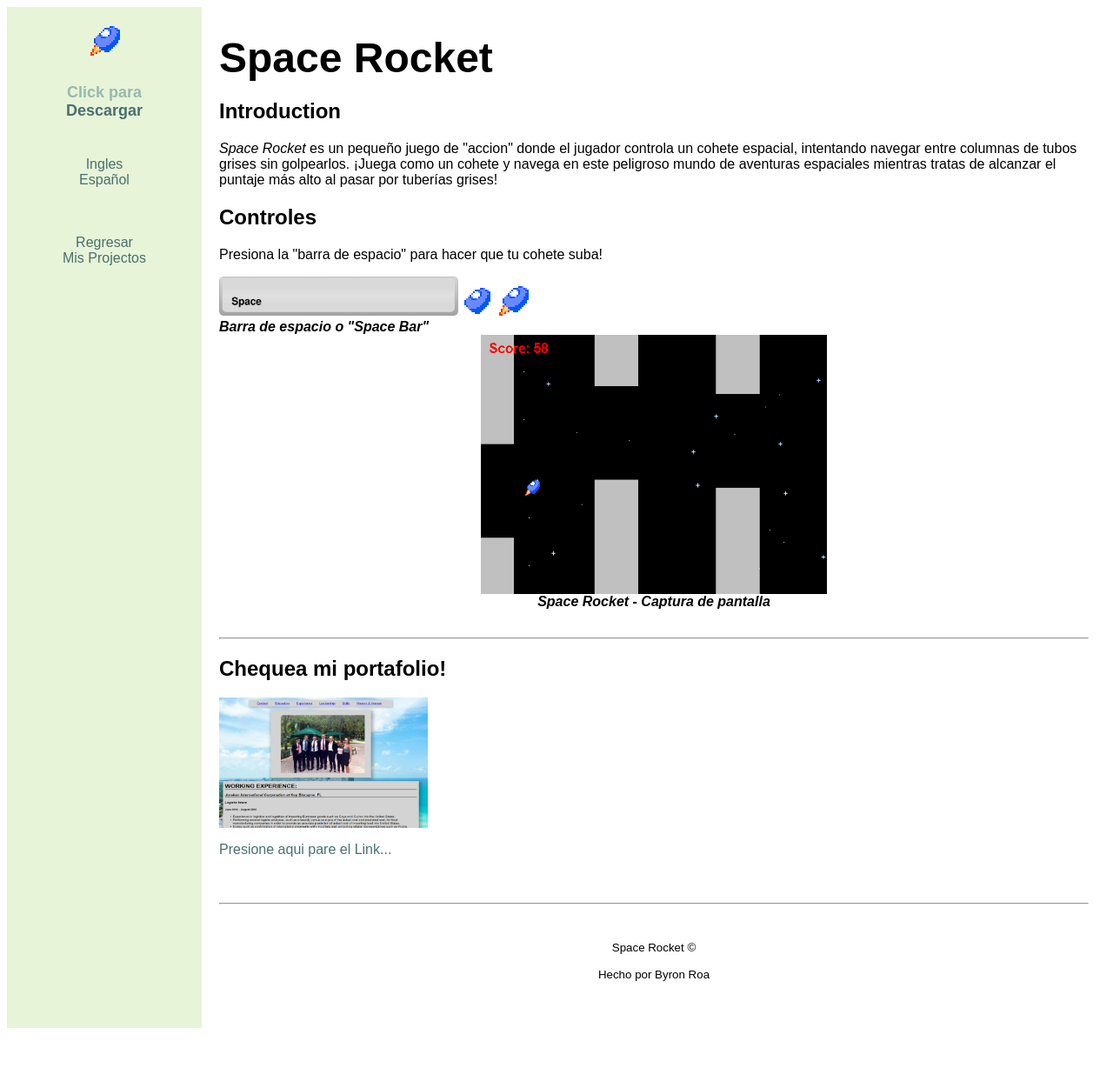
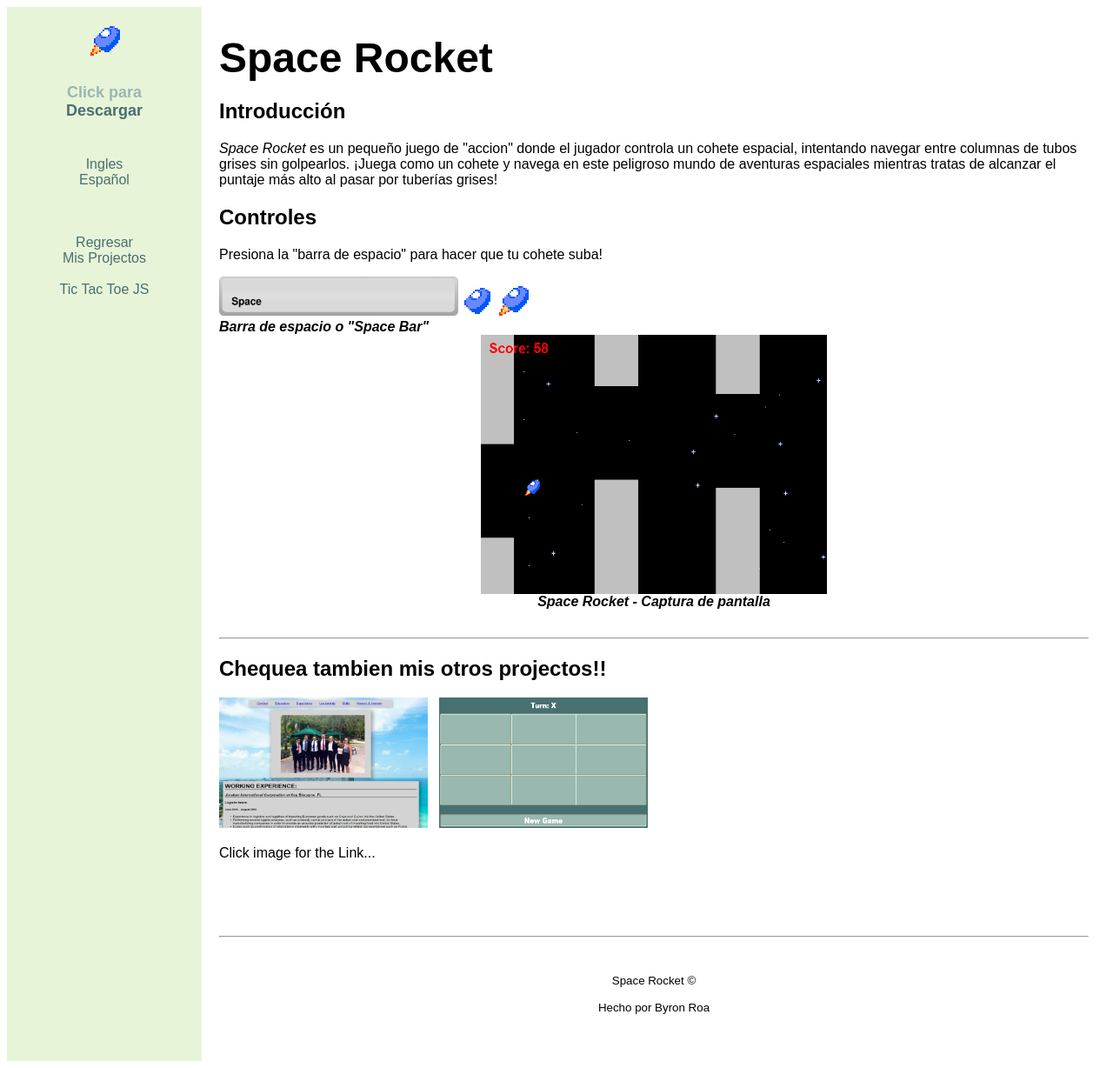
Before and after one commit to bcodemaster/SpaceRocket, a plain HTML site: page indice.html in a window 1280 px wide. Shown: the whole page at 87% size. Before the commit the page ends 1190 px from the top, so only its background shows below. Drawn offline with Linux system fonts and the light colour scheme.

Commit message:
Add files via upload

```diff
--- a/indice.html
+++ b/indice.html
@@ -43,6 +43,9 @@
             <br>
             <br>
             <a href="https://bcodemaster.github.io/school.html">Regresar<br>Mis Projectos</a>
+            <br>
+            <br>
+            <a href="https://bcodemaster.github.io/TitTacToeJS/indice.html">Tic Tac Toe JS</a>
           </font>
         </center>
     </td>
@@ -55,7 +58,7 @@
             <b>Space Rocket</b>
         </font>
         <br>
-        <h2>Introduction</h2>
+        <h2>Introducción</h2>
         <p>
         <i>Space Rocket</i> es un pequeño juego de "accion" donde el jugador controla un cohete espacial, intentando navegar entre columnas de tubos grises sin golpearlos.
         ¡Juega como un cohete y navega en este peligroso mundo de aventuras espaciales mientras tratas de alcanzar el puntaje más alto al pasar por tuberías grises!
@@ -83,9 +86,9 @@
          <p></p>
          <p></p>
          <hr>
-         <h2>Chequea mi portafolio!</h2>
-      <p><a href="https://bcodemaster.github.io/portfolio.html" target="_blank"><img width="240" height="150" src="WE.png" border="0"></a></p></font>
-      <p><font face="Arial, Helvetica"><a href="https://bcodemaster.github.io/portfolio.html" target="_blank">Presione aqui pare el Link...</a>
+         <h2>Chequea tambien mis otros projectos!!</h2>
+         <p><a href="https://bcodemaster.github.io/portfolio.html" target="_blank"><img width="240" height="150" src="WE.png" border="0"></a> &nbsp; <a href="https://bcodemaster.github.io/TitTacToeJS/indice.html"><img width="240" height="150" src="TTT.png" border="0"></a></p></font>
+         <p><font face="Arial, Helvetica">Click image for the Link... </p>
     <br>
     <br>
       </font>
```
Also changed, not shown: index.html (+6 -3 lines), TTT.png (added).
